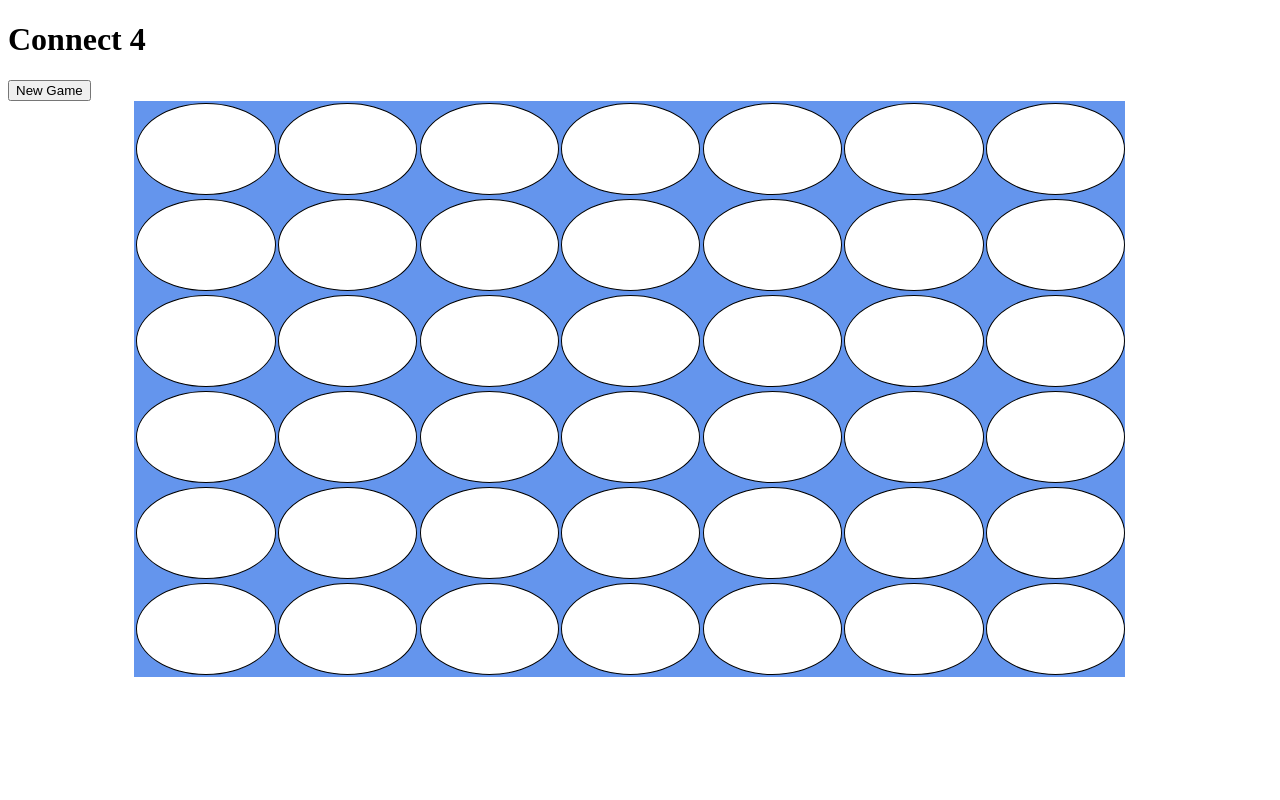
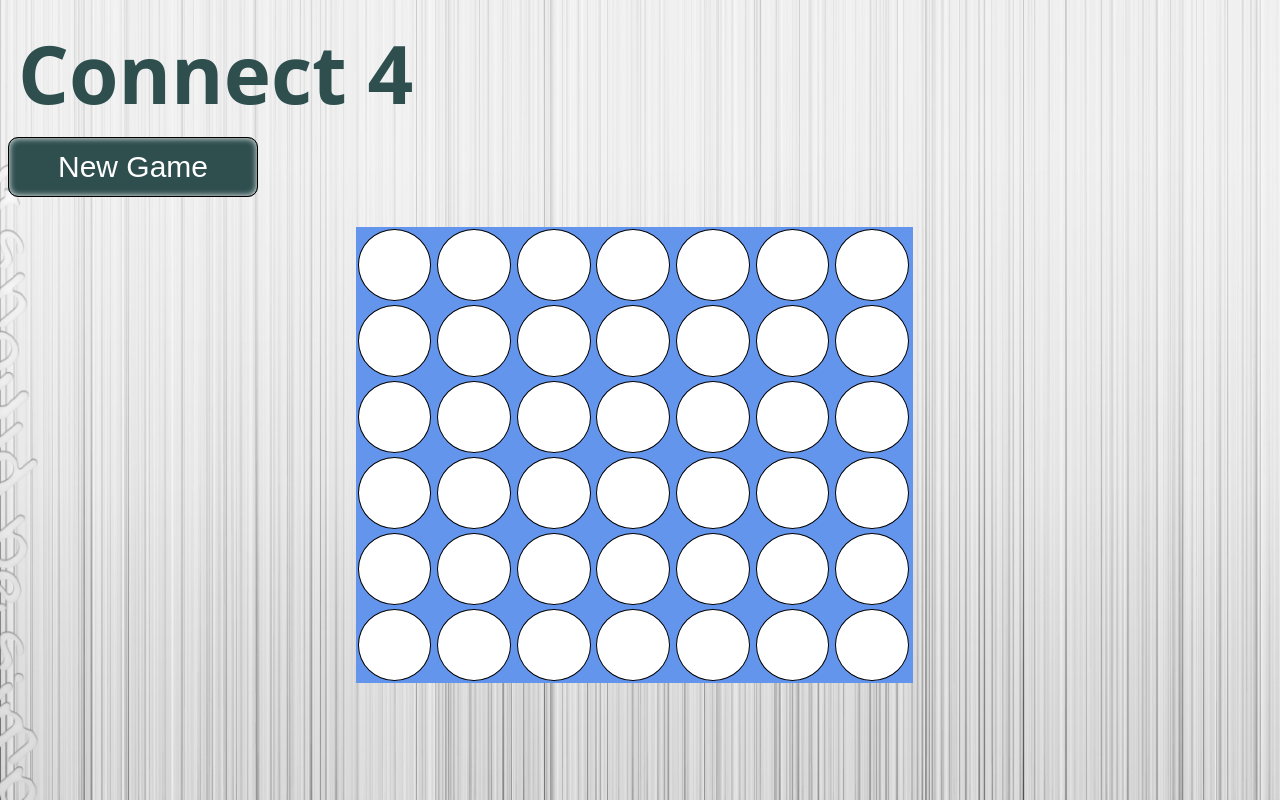
Before and after one commit to oli5679/connect_four, a PHP site: page /index.html in a window 1280 px wide. Run offline with PHP 8.4, Linux system fonts and the light colour scheme.

Commit message:
now up to date

```diff
--- a/css/style.css
+++ b/css/style.css
@@ -1,6 +1,22 @@
+html {
+  background-image: url("../assets/white_background.jpg");
+  background-size: 120% ;
+  font-family: 'Open Sans', sans-serif;
+}
+
+h1{
+  margin: 0 auto;
+  display: inline-block;
+  font-size: 80px;
+  text-align: center;
+  padding: 10px;
+  color: #2f4f4f;
+}
+
 #board{
-    width: 80%;
+    width: 45%;
     margin: 0 auto;
+    padding: 30px;
 }
 
 .col{
@@ -14,8 +30,8 @@
     text-align: center;
     margin: 2px;
     display: inline-block;
-    width: 97%;
-    height: 90px;
+    width: 90%;
+    height: 70px;
     border: 1px solid black;
     border-radius: 100%;
     vertical-align: top;
@@ -34,3 +50,21 @@
 .b{
     background: yellow;
 }
+
+.new {
+  display: block;
+  width: 250px;
+  height: 60px;
+  padding: 100 10 10 10;
+  margin: 0 left;
+  background: #2f4f4f;
+  box-shadow: inset 0px 0px 6px #fff;
+  border: 1px solid black;
+  border-radius: 10px;
+  font-size: 30px;
+  color: white;
+}
+
+.new:hover{
+    color: #52081E;
+}
--- a/index.html
+++ b/index.html
@@ -1,10 +1,10 @@
   <!DOCTYPE html>
   <html>
   <head>
+    <link href='http://fonts.googleapis.com/css?family=Lato:100,400' rel='stylesheet' type='text/css'>
     <meta charset="UTF-8">
+    <link rel="stylesheet" href="css/style.css">
     <title>Connect 4</title>
-
-    <link rel="stylesheet" href="css/style.css">
   </head>
   <body>
     <h1>Connect 4</h1>
--- a/js/app.js
+++ b/js/app.js
@@ -76,7 +76,7 @@ $(document).ready(function() {
     var hovClass = "b";
     if(turn ==1){hovClass = "a"};
     if(status != "n"){hovClass = "dummyclass"}
-    $(this).addClass(hovClass + " temp");
+    $(this).addClass(hovClass);
   });
 
   $("#board").on('mouseout', '.tile', function(){
```
Also changed, not shown: assets/black_background.jpg (added), assets/black_background.png (added), assets/white_background.jpg (added), assets/white_background.png (added), 1 other file.
